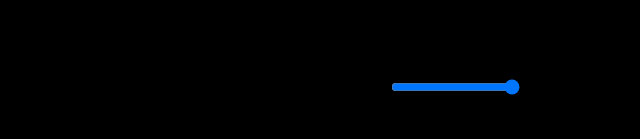
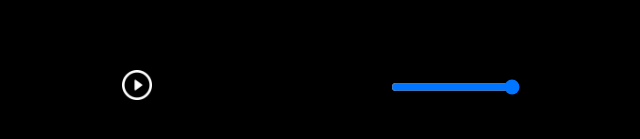
Before and after one commit to Valutaf/website, a plain HTML site: page index.html in a window 1280 px wide. Shown: the part 571-710 px from the top of the page, 318-958 px from the left. Drawn offline with Linux system fonts and the light colour scheme.

Commit message:
Update index.html

```diff
--- a/index.html
+++ b/index.html
@@ -29,7 +29,6 @@
         #play-pause-button img {
             width: 30px; /* Ajusta el tamaño de la imagen según sea necesario */
             height: 30px; /* Ajusta el tamaño de la imagen según sea necesario */
-            filter: invert(1);
         }
         #play-pause-button {
             background-color: transparent;
```
